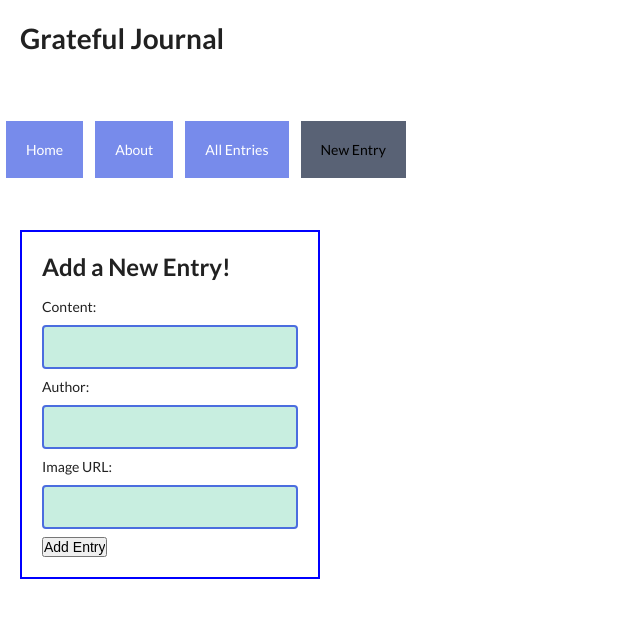
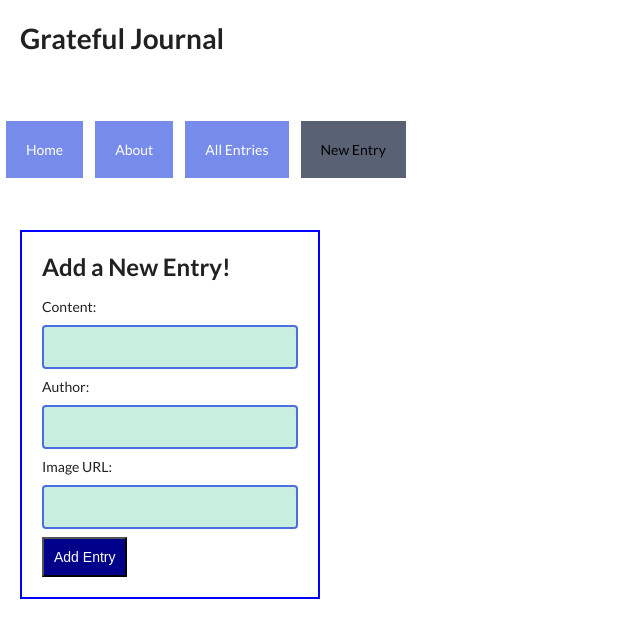
Before and after one commit to kevinptx/grateful, a React (Create React App) app in the folder grateful-client/: page /entries/new in a window 1280 px wide. Shown: the top 638 px of the page, without its empty margins (0-640 px from the left). Built offline with nearby package versions, Linux system fonts and the light colour scheme.

Commit message:
add styled components to EntryForm.js container

```diff
--- a/grateful-client/src/containers/Entries.js
+++ b/grateful-client/src/containers/Entries.js
@@ -2,7 +2,6 @@ import React, { Component } from "react";
 import { connect } from "react-redux";
 import { getEntries } from "../actions/entries";
 import EntryCard from "../components/EntryCard";
-import styled from 'styled-components';
 
 
 class Entries extends Component {
--- a/grateful-client/src/containers/EntryForm.js
+++ b/grateful-client/src/containers/EntryForm.js
@@ -2,6 +2,7 @@ import React, { Component } from "react";
 import { connect } from "react-redux";
 import { updateEntryFormData } from "../actions/entryForm";
 import { createEntry, updateEntry, deleteEntry } from "../actions/entries";
+import styled from 'styled-components';
 
 let edit_status = false;
 
@@ -76,7 +77,7 @@ class EntryForm extends Component {
             />
             <br />
           </div>
-          <input
+          <StyledInput
             type="submit"
             value={edit_status ? "Submit Changes" : "Add Entry"}
             className="create-entry-button"
@@ -103,3 +104,9 @@ export default connect(
   mapStateToProps,
   { updateEntryFormData, createEntry, updateEntry, deleteEntry }
 )(EntryForm);
+
+const StyledInput = styled.input`
+  background-color: darkblue;
+  padding: 10px;
+  color: white;
+`;
```
